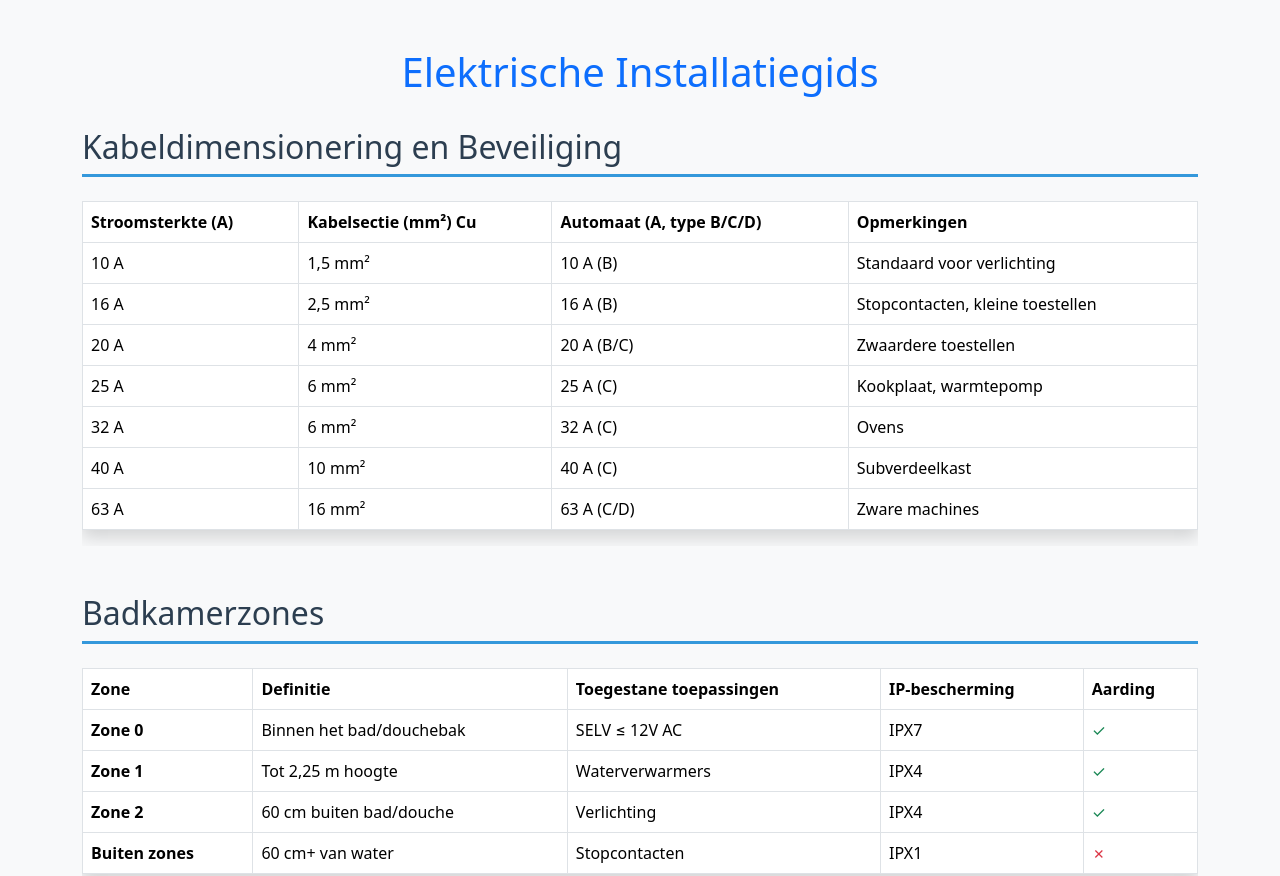
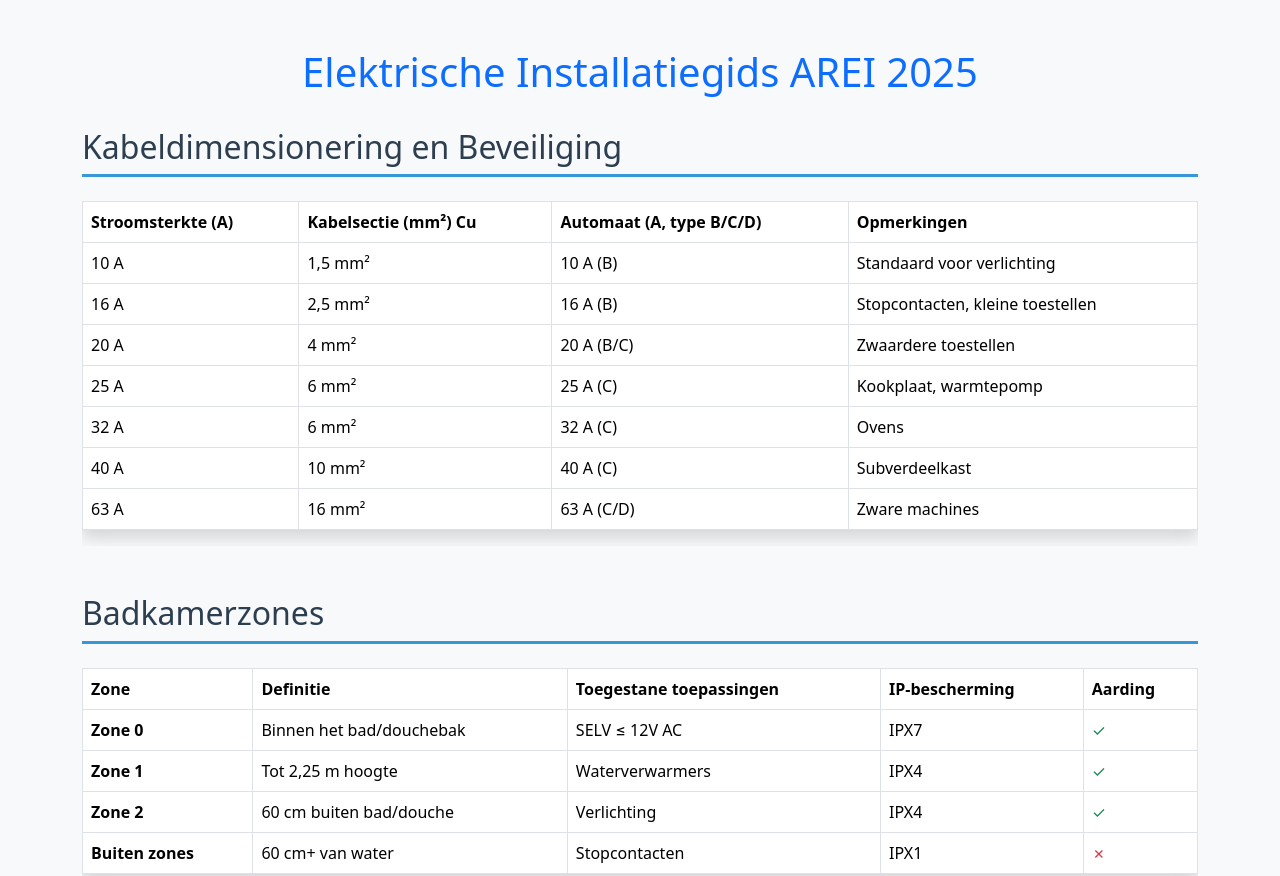
Before and after one commit to joostdb/elektriciteit, a plain HTML site: page index.html in a window 1280 px wide. Shown: the top 876 px of the page. Drawn offline with nearby package versions, Linux system fonts and the light colour scheme.

Commit message:
Update index.html

```diff
--- a/index.html
+++ b/index.html
@@ -27,7 +27,7 @@
 </head>
 <body class="bg-light">
     <div class="container py-5">
-        <h1 class="mb-4 text-center text-primary">Elektrische Installatiegids</h1>
+        <h1 class="mb-4 text-center text-primary">Elektrische Installatiegids AREI 2025</h1>
 
         <h2>Kabeldimensionering en Beveiliging</h2>
         <div class="table-responsive mb-5">
```
